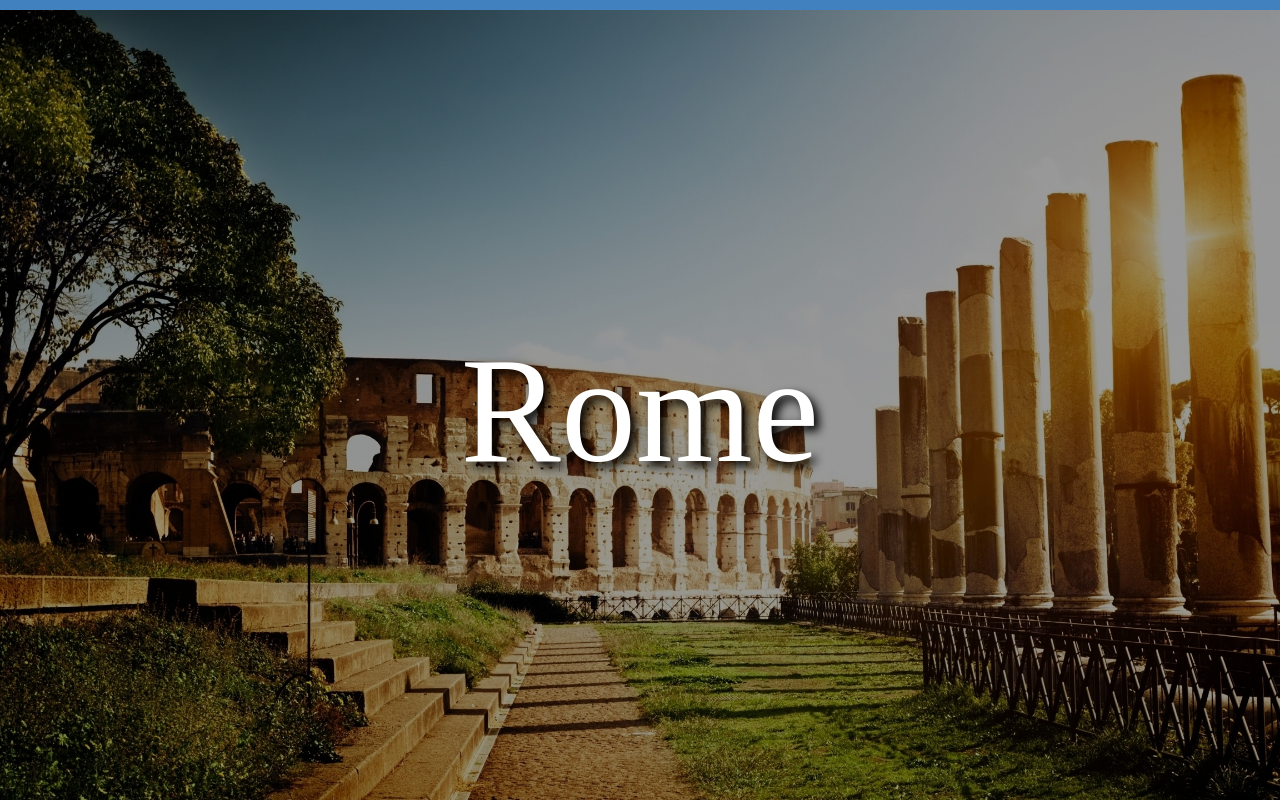
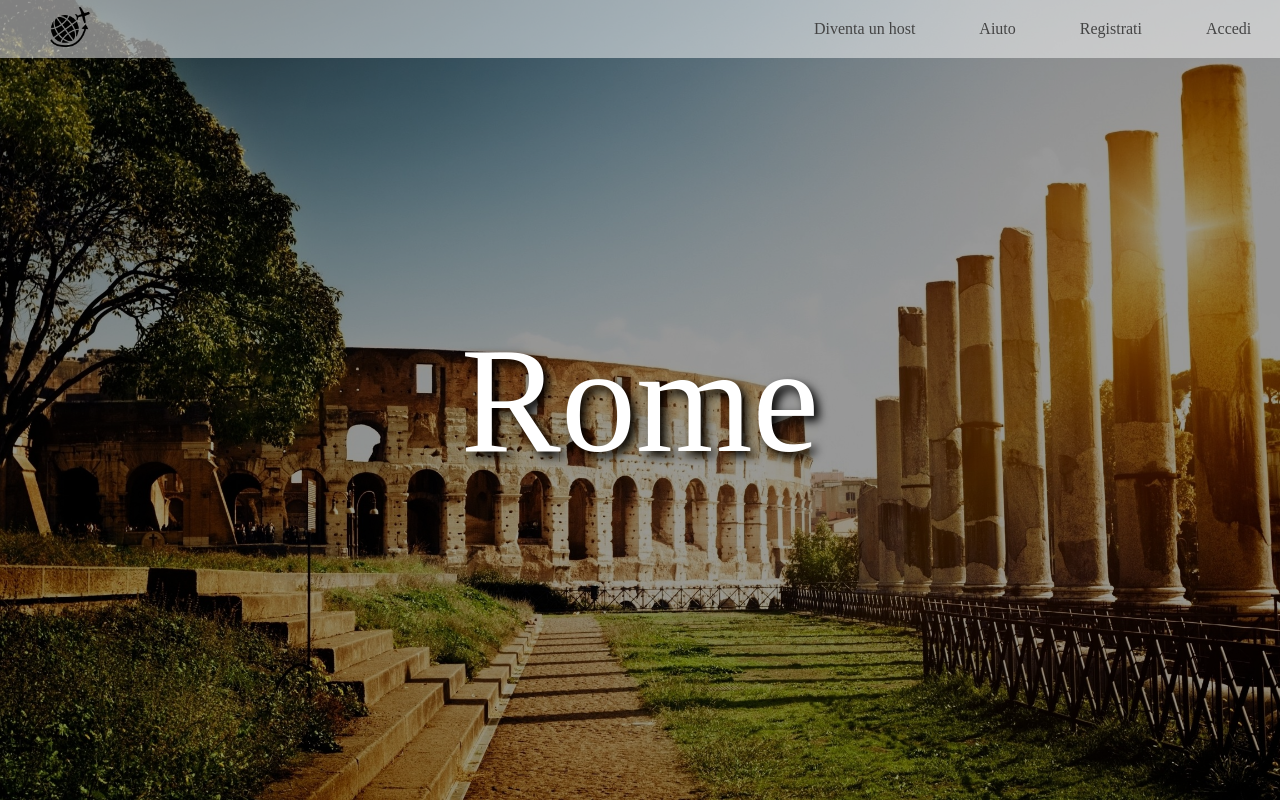
Before and after one commit to CosaRossa/htmlcss-airbnb, a plain HTML site: page index.html in a window 1280 px wide. Shown: the top 800 px of the page. Drawn offline with Linux system fonts and the light colour scheme.

Commit message:
menu fisso

```diff
--- a/index.html
+++ b/index.html
@@ -7,6 +7,27 @@
   </head>
 
   <body>
+
+    <!-- Menù fisso -->
+    <header>
+      <img src="img/logo.png" alt="">
+      <div class="link">
+        <ul>
+          <li>
+            <a href="#">Diventa un host</a>
+          </li>
+          <li>
+            <a href="#">Aiuto</a>
+          </li>
+          <li>
+            <a href="#">Registrati</a>
+          </li>
+          <li>
+            <a href="#">Accedi</a>
+          </li>
+        </ul>
+      </div>
+    </header>
 
     <!-- Rome -->
     <section id="rome">
--- a/style.css
+++ b/style.css
@@ -6,13 +6,54 @@ body {
   background-color: #4181c0;
 }
 
+/* Menù fisso */
+header {
+  background-color: rgba(255, 255, 255, 0.5);
+  position: fixed;
+  top: 0;
+  left: 0;
+  width: 100%;
+  z-index: 9999;
+}
+
+/* logo */
+header img {
+  width: 40px;
+  position: absolute;
+  left: 50px;
+  bottom: 50%;
+  transform: translateY(45%);
+}
+
+/* Gestione link */
+ul li {
+  display: inline-block;
+  position: relative;
+  left: 60%;
+  margin: 20px 30px;
+}
+
+ul a {
+  text-decoration: none;
+  color: #444;
+}
+
+ul a:hover {
+  color: #000;
+}
+
+/* Sezioni */
 section {
   background-size: cover;
   background-position: center;
   position: relative;
   width: 100%;
   height: 100vh;
-  margin: 10px 0;
+  margin-bottom: 10px;
+}
+
+section:first-child {
+  /* margin: 0px; */
 }
 
 .layover {
```
Also changed, not shown: img/logo.png (added).
